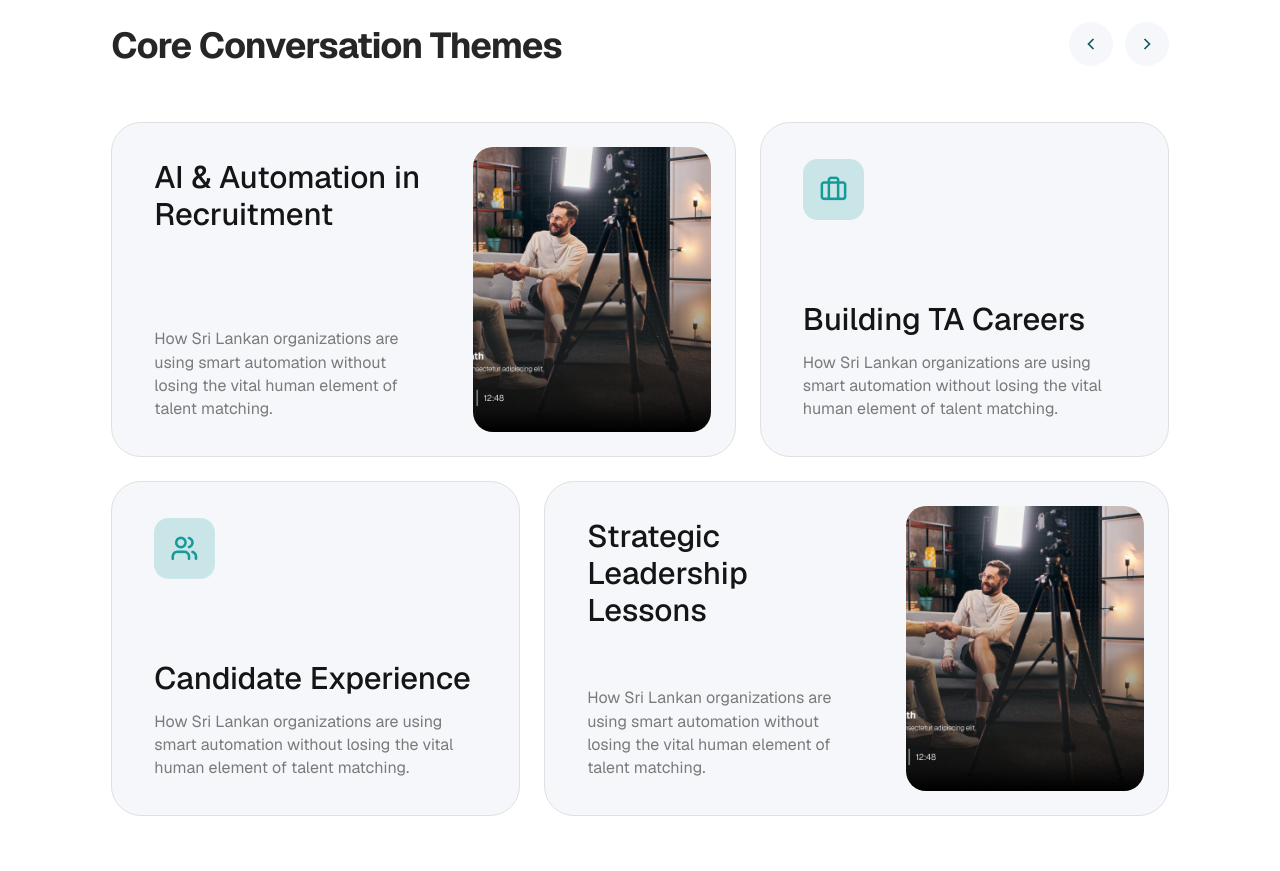
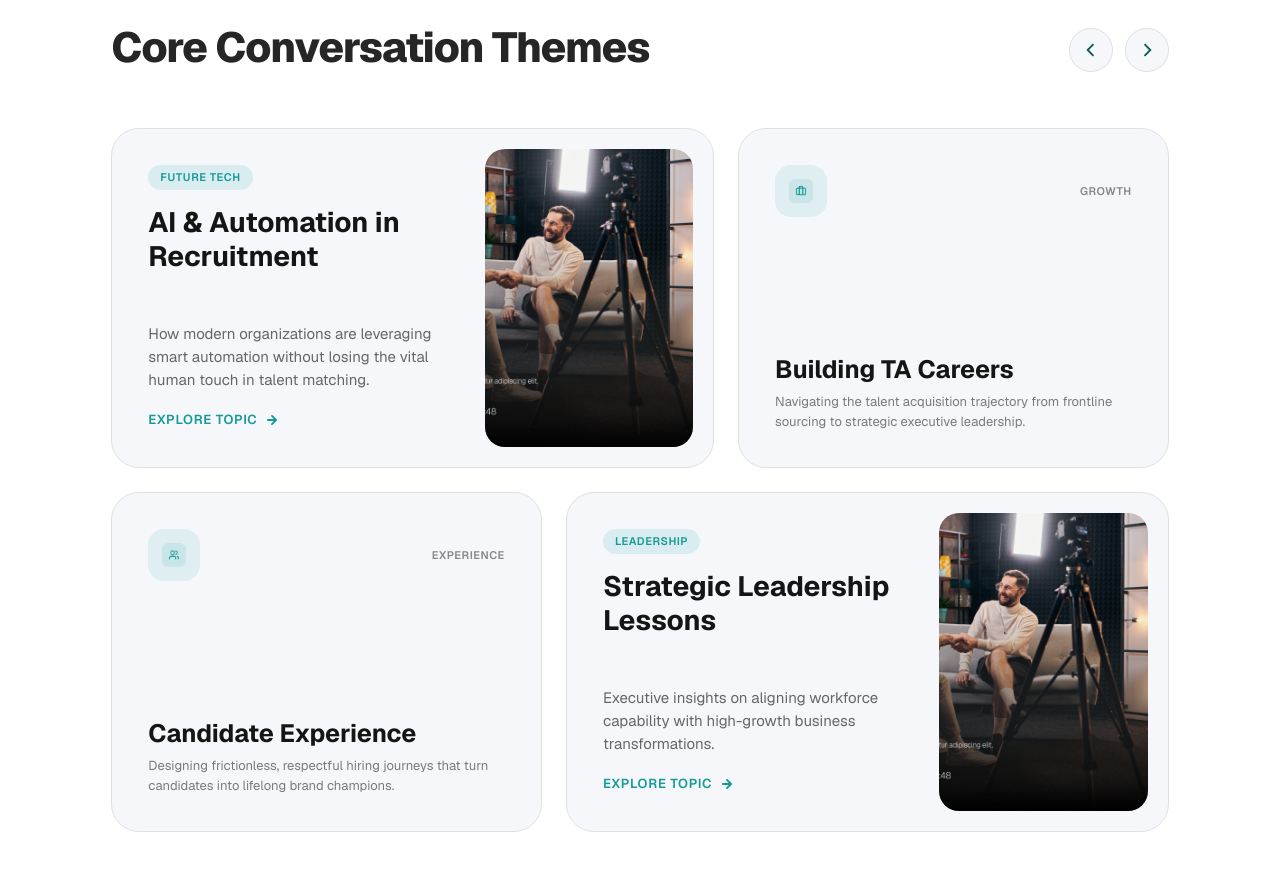
Before and after one commit to career141-dev/VOICE_OF_TALENT_LANDING, a Next.js app: page / in a window 1280 px wide. Shown: the part 3267-4138 px from the top of the page. Built offline with nearby package versions, Linux system fonts and the light colour scheme; a web font is replaced by a local one.

Commit message:
Upgrade CoreConversationThemes with smooth cubic-bezier accordion expansion, curated tags, and premium card hover effects

```diff
--- a/src/app/components/CoreConversationThemes.tsx
+++ b/src/app/components/CoreConversationThemes.tsx
@@ -1,8 +1,10 @@
 "use client";
 
 import React, { useRef, useState } from "react";
+import { motion } from "framer-motion";
 
 const topicImage = "/images/video.png";
+const arrowRightTeal = "/icons/arrow-right-teal.svg";
 
 type ThemeItem = {
   id: number;
@@ -10,6 +12,7 @@ type ThemeItem = {
   description: string;
   icon: string;
   image?: string;
+  tag: string;
 };
 
 const themes: ThemeItem[] = [
@@ -17,77 +20,82 @@ const themes: ThemeItem[] = [
     id: 1,
     title: "AI & Automation in Recruitment",
     description:
-      "How Sri Lankan organizations are using smart automation without losing the vital human element of talent matching.",
+      "How modern organizations are leveraging smart automation without losing the vital human touch in talent matching.",
     image: topicImage,
     icon: "/icons/career.png",
+    tag: "Future Tech",
   },
   {
     id: 2,
     title: "Building TA Careers",
     description:
-      "How Sri Lankan organizations are using smart automation without losing the vital human element of talent matching.",
+      "Navigating the talent acquisition trajectory from frontline sourcing to strategic executive leadership.",
     image: topicImage,
     icon: "/icons/career.png",
+    tag: "Growth",
   },
   {
     id: 3,
     title: "Candidate Experience",
     description:
-      "How Sri Lankan organizations are using smart automation without losing the vital human element of talent matching.",
+      "Designing frictionless, respectful hiring journeys that turn candidates into lifelong brand champions.",
     image: topicImage,
     icon: "/icons/people.png",
+    tag: "Experience",
   },
   {
     id: 4,
     title: "Strategic Leadership Lessons",
     description:
-      "How Sri Lankan organizations are using smart automation without losing the vital human element of talent matching.",
+      "Executive insights on aligning workforce capability with high-growth business transformations.",
     image: topicImage,
     icon: "/icons/people.png",
+    tag: "Leadership",
   },
 ];
 
 export default function CoreConversationThemes() {
   const sliderRef = useRef<HTMLDivElement>(null);
-  const [isSmallWidgetHovered, setIsSmallWidgetHovered] = useState(false);
+  const [hoveredRow1, setHoveredRow1] = useState<number | null>(null);
+  const [hoveredRow2, setHoveredRow2] = useState<number | null>(null);
 
   const scrollCards = (direction: "left" | "right") => {
     sliderRef.current?.scrollBy({
-      left: direction === "right" ? 400 : -400,
+      left: direction === "right" ? 360 : -360,
       behavior: "smooth",
     });
   };
 
   return (
     <section className="w-full overflow-hidden bg-white px-6 py-20 text-[#262626] md:px-12 lg:px-[8.7%] lg:py-28">
-      {/* Heading */}
-      <div className="mb-10 flex items-end justify-between gap-6 lg:mb-14">
+      {/* Header */}
+      <motion.div
+        initial={{ opacity: 0, y: 20 }}
+        whileInView={{ opacity: 1, y: 0 }}
+        viewport={{ once: true, amount: 0.3 }}
+        transition={{ duration: 0.6, ease: [0.22, 1, 0.36, 1] }}
+        className="mb-10 flex items-end justify-between gap-6 lg:mb-14"
+      >
         <div>
-          <span className="inline-flex items-center rounded-[123.833px] border-[1.238px] border-[rgba(21,154,153,0.20)] bg-[rgba(21,154,153,0.10)] px-[14.86px] py-[7.43px] font-['Geist'] text-[13.622px] font-semibold leading-normal uppercase text-[#159A99] mb-3">
+          <span className="inline-flex items-center rounded-[123.833px] border-[1.238px] border-[rgba(21,154,153,0.20)] bg-[rgba(21,154,153,0.10)] px-[14.86px] py-[7.43px] font-geist text-[13.622px] font-semibold leading-normal uppercase text-[#159A99] mb-3">
             Curated Topics
           </span>
 
-          <h2 className="mt-4 font-['Geist'] text-3xl font-bold tracking-tight md:text-4xl">
+          <h2 className="mt-3 font-geist text-3xl font-extrabold tracking-tight md:text-[42px] text-[#262626]">
             Core Conversation Themes
           </h2>
         </div>
 
+        {/* Navigation Arrows for Mobile Slider */}
         <div className="hidden items-center gap-3 md:flex">
           <button
             type="button"
             onClick={() => scrollCards("left")}
             aria-label="Previous themes"
-            className="flex h-11 w-11 items-center justify-center rounded-full bg-[#F5F7FA] text-[#0B5959] transition-colors hover:bg-[#e6eeee]"
+            className="flex h-11 w-11 items-center justify-center rounded-full border border-[#E0E0E0] bg-[#F5F7FA] text-[#0B5959] transition-all hover:bg-[#159A99] hover:text-white hover:border-[#159A99] active:scale-95"
           >
-            <svg
-              viewBox="0 0 24 24"
-              fill="none"
-              stroke="currentColor"
-              strokeWidth="2"
-              className="h-5 w-5"
-              aria-hidden="true"
-            >
-              <path d="M15 18l-6-6 6-6" />
+            <svg viewBox="0 0 24 24" fill="none" stroke="currentColor" strokeWidth="2.2" className="h-5 w-5 rotate-180">
+              <path d="M9 5l7 7-7 7" />
             </svg>
           </button>
 
@@ -95,94 +103,103 @@ export default function CoreConversationThemes() {
             type="button"
             onClick={() => scrollCards("right")}
             aria-label="Next themes"
-            className="flex h-11 w-11 items-center justify-center rounded-full bg-[#F5F7FA] text-[#0B5959] transition-colors hover:bg-[#e6eeee]"
+            className="flex h-11 w-11 items-center justify-center rounded-full border border-[#E0E0E0] bg-[#F5F7FA] text-[#0B5959] transition-all hover:bg-[#159A99] hover:text-white hover:border-[#159A99] active:scale-95"
           >
-            <svg
-              viewBox="0 0 24 24"
-              fill="none"
-              stroke="currentColor"
-              strokeWidth="2"
-              className="h-5 w-5"
-              aria-hidden="true"
-            >
-              <path d="M9 18l6-6-6-6" />
+            <svg viewBox="0 0 24 24" fill="none" stroke="currentColor" strokeWidth="2.2" className="h-5 w-5">
+              <path d="M9 5l7 7-7 7" />
             </svg>
           </button>
         </div>
-      </div>
+      </motion.div>
 
-      {/* Desktop grid */}
+      {/* ── Desktop Dynamic Accordion Grid ── */}
       <div className="hidden w-full flex-col gap-6 xl:flex">
-        {/* First row */}
+        {/* Row 1 (Items 0 and 1) */}
         <div className="flex w-full gap-6">
           <div
-            className={[
-              "min-w-0 transition-[flex] duration-700 ease-[cubic-bezier(0.22,1,0.36,1)]",
-              isSmallWidgetHovered ? "flex-[635]" : "flex-[970]",
-            ].join(" ")}
+            onMouseEnter={() => setHoveredRow1(0)}
+            onMouseLeave={() => setHoveredRow1(null)}
+            className={`min-w-0 transition-all duration-600 ease-[cubic-bezier(0.25,1,0.5,1)] ${
+              hoveredRow1 === 0
+                ? "flex-[1.65]"
+                : hoveredRow1 === 1
+                ? "flex-[0.85]"
+                : "flex-[1.4]"
+            }`}
           >
-            <ThemeCard
+            <PremiumThemeCard
               item={themes[0]}
-              variant={isSmallWidgetHovered ? "small" : "large"}
+              isExpanded={hoveredRow1 === 0 || (hoveredRow1 === null && true)}
             />
           </div>
 
           <div
-            onMouseEnter={() => setIsSmallWidgetHovered(true)}
-            onMouseLeave={() => setIsSmallWidgetHovered(false)}
-            className={[
-              "min-w-0 cursor-pointer transition-[flex] duration-700 ease-[cubic-bezier(0.22,1,0.36,1)]",
-              isSmallWidgetHovered ? "flex-[970]" : "flex-[635]",
-            ].join(" ")}
+            onMouseEnter={() => setHoveredRow1(1)}
+            onMouseLeave={() => setHoveredRow1(null)}
+            className={`min-w-0 transition-all duration-600 ease-[cubic-bezier(0.25,1,0.5,1)] ${
+              hoveredRow1 === 1
+                ? "flex-[1.65]"
+                : hoveredRow1 === 0
+                ? "flex-[0.85]"
+                : "flex-[1]"
+            }`}
           >
-            <ThemeCard
+            <PremiumThemeCard
               item={themes[1]}
-              variant={isSmallWidgetHovered ? "large" : "small"}
+              isExpanded={hoveredRow1 === 1}
             />
           </div>
         </div>
 
-        {/* Second row */}
+        {/* Row 2 (Items 2 and 3) */}
         <div className="flex w-full gap-6">
           <div
-            onMouseEnter={() => setIsSmallWidgetHovered(true)}
-            onMouseLeave={() => setIsSmallWidgetHovered(false)}
-            className={[
-              "min-w-0 cursor-pointer transition-[flex] duration-700 ease-[cubic-bezier(0.22,1,0.36,1)]",
-              isSmallWidgetHovered ? "flex-[970]" : "flex-[635]",
-            ].join(" ")}
+            onMouseEnter={() => setHoveredRow2(2)}
+            onMouseLeave={() => setHoveredRow2(null)}
+            className={`min-w-0 transition-all duration-600 ease-[cubic-bezier(0.25,1,0.5,1)] ${
+              hoveredRow2 === 2
+                ? "flex-[1.65]"
+                : hoveredRow2 === 3
+                ? "flex-[0.85]"
+                : "flex-[1]"
+            }`}
           >
-            <ThemeCard
+            <PremiumThemeCard
               item={themes[2]}
-              variant={isSmallWidgetHovered ? "large" : "small"}
+              isExpanded={hoveredRow2 === 2}
             />
           </div>
 
           <div
-            className={[
-              "min-w-0 transition-[flex] duration-700 ease-[cubic-bezier(0.22,1,0.36,1)]",
-              isSmallWidgetHovered ? "flex-[635]" : "flex-[970]",
-            ].join(" ")}
+            onMouseEnter={() => setHoveredRow2(3)}
+            onMouseLeave={() => setHoveredRow2(null)}
+            className={`min-w-0 transition-all duration-600 ease-[cubic-bezier(0.25,1,0.5,1)] ${
+              hoveredRow2 === 3
+                ? "flex-[1.65]"
+                : hoveredRow2 === 2
+                ? "flex-[0.85]"
+                : "flex-[1.4]"
+            }`}
           >
-            <ThemeCard
+            <PremiumThemeCard
               item={themes[3]}
-              variant={isSmallWidgetHovered ? "small" : "large"}
+              isExpanded={hoveredRow2 === 3 || (hoveredRow2 === null && true)}
             />
           </div>
         </div>
       </div>
 
-      {/* Tablet/mobile horizontal cards */}
+      {/* ── Tablet / Mobile Carousel ── */}
       <div
         ref={sliderRef}
-        className="flex snap-x snap-mandatory gap-5 overflow-x-auto pb-3 xl:hidden [-ms-overflow-style:none] [scrollbar-width:none] [&::-webkit-scrollbar]:hidden"
+        className="flex snap-x snap-mandatory gap-5 overflow-x-auto pb-4 xl:hidden [-ms-overflow-style:none] [scrollbar-width:none] [&::-webkit-scrollbar]:hidden"
       >
         {themes.map((item) => (
           <div
             key={item.id}
-            className="w-[320px] shrink-0 snap-start sm:w-[480px]"
+            className="w-[300px] sm:w-[420px] shrink-0 snap-start"
           >
-            <ThemeCard item={item} variant={item.image ? "large" : "small"} />
+            <PremiumThemeCard item={item} isExpanded={true} />
           </div>
         ))}
       </div>
@@ -190,76 +207,101 @@ export default function CoreConversationThemes() {
   );
 }
 
-function ThemeCard({
+function PremiumThemeCard({
   item,
-  variant,
+  isExpanded,
 }: {
   item: ThemeItem;
-  variant: "large" | "small";
+  isExpanded: boolean;
 }) {
-  const isLarge = variant === "large";
-
   return (
-    <article
-      className={[
-        "group relative flex h-[335px] w-full overflow-hidden rounded-[29.98px] border-[1.62px] border-[#E0E0E0] bg-[#F5F7FA]",
-        "transition-all duration-500 ease-out hover:-translate-y-1 hover:shadow-lg",
-        isLarge ? "flex-row" : "flex-col",
-      ].join(" ")}
+    <div
+      className={`
+        group
+        relative
+        flex
+        h-[340px]
+        w-full
+        overflow-hidden
+        rounded-[28px]
+        border
+        border-[#E0E0E0]
+        bg-[#F5F7FA]
+        cursor-pointer
+        transition-all
+        duration-500
+        ease-[cubic-bezier(0.25,1,0.5,1)]
+        hover:border-[#159A99]/50
+        hover:shadow-[0_20px_40px_-15px_rgba(21,154,153,0.18)]
+        hover:-translate-y-1
+        ${isExpanded ? "flex-row" : "flex-col"}
+      `}
     >
-      {isLarge ? (
-        <>
-          <div className="flex min-w-0 flex-1 flex-col justify-between p-8 lg:px-[42px] lg:py-[36px]">
-            <h3 className="max-w-[340px] font-['Geist'] text-2xl font-medium leading-[1.2] text-[#151515] lg:text-[31px]">
+      {isExpanded ? (
+        /* ── Wide Expanded Card Layout ── */
+        <div className="flex w-full h-full justify-between">
+          <div className="flex min-w-0 flex-1 flex-col justify-between p-7 lg:p-9">
+            <div>
+              <div className="flex items-center gap-3 mb-4">
+                <span className="inline-flex items-center rounded-full bg-[rgba(21,154,153,0.12)] px-3 py-1 text-[11px] font-semibold text-[#159A99] uppercase tracking-wider font-geist">
+                  {item.tag}
+                </span>
+              </div>
+              <h3 className="font-geist text-[24px] lg:text-[28px] font-bold leading-[1.2] text-[#151515] group-hover:text-[#159A99] transition-colors">
                 {item.title}
               </h3>
+            </div>
 
-            <p className="mt-8 max-w-[380px] font-['Geist'] text-sm leading-[1.45] text-[#7A7A7A] lg:mt-0 lg:text-[16px]">
+            <div>
+              <p className="font-geist text-[14px] lg:text-[15px] leading-[1.55] text-[#666] line-clamp-3 mb-4">
                 {item.description}
               </p>
+
+              <div className="inline-flex items-center gap-2 font-geist text-[13px] font-semibold uppercase text-[#159A99] tracking-wider transition-all group-hover:gap-3">
+                EXPLORE TOPIC
+                <img src={arrowRightTeal} alt="" className="h-3.5 w-3.5 object-contain" />
+              </div>
+            </div>
           </div>
 
-          <div className="relative w-[42%] shrink-0 p-6 pl-0">
-            <div className="h-full w-full overflow-hidden rounded-[20px]">
-              {item.image ? (
+          {/* Right Image Container */}
+          <div className="relative w-[38%] shrink-0 p-5 pl-0 hidden sm:block">
+            <div className="h-full w-full overflow-hidden rounded-[20px] relative">
               <img
-                  src={item.image}
+                src={item.image || topicImage}
                 alt={item.title}
-                  className="h-full w-full object-cover transition-transform duration-500 group-hover:scale-105"
+                className="h-full w-full object-cover transition-transform duration-700 ease-out group-hover:scale-108"
               />
+              <div className="absolute inset-0 bg-gradient-to-t from-black/40 via-transparent to-transparent opacity-60 group-hover:opacity-30 transition-opacity" />
+            </div>
+          </div>
+        </div>
       ) : (
-                <div className="flex h-full w-full items-center justify-center bg-[rgba(21,154,153,0.10)]">
+        /* ── Compact Card Layout ── */
+        <div className="flex h-full w-full flex-col justify-between p-7 lg:p-9">
+          <div className="flex items-center justify-between">
+            <div className="flex h-[52px] w-[52px] items-center justify-center rounded-[16px] bg-[rgba(21,154,153,0.10)] transition-all group-hover:bg-[#159A99] group-hover:scale-105">
               <img
                 src={item.icon}
                 alt=""
-                    className="h-12 w-12 object-contain"
+                className="h-6 w-6 object-contain transition-all group-hover:brightness-0 group-hover:invert"
               />
             </div>
-              )}
-            </div>
-          </div>
-        </>
-      ) : (
-        <div className="flex h-full w-full flex-col justify-between p-8 lg:px-[42px] lg:py-[36px]">
-          <div className="flex h-[60.7px] w-[60.7px] items-center justify-center rounded-[14px] bg-[rgba(21,154,153,0.10)]">
-            <img
-              src={item.icon}
-              alt=""
-              className="object-contain"
-            />
+            <span className="text-[11px] font-semibold text-[#888] uppercase tracking-wider font-geist">
+              {item.tag}
+            </span>
           </div>
 
           <div>
-            <h3 className="mb-3 font-['Geist'] text-2xl font-medium leading-[1.2] text-[#151515] lg:text-[31px]">
+            <h3 className="mb-2 font-geist text-[22px] lg:text-[25px] font-bold leading-[1.2] text-[#151515] group-hover:text-[#159A99] transition-colors">
               {item.title}
             </h3>
-
-            <p className="max-w-[455px] font-['Geist'] text-sm leading-[1.45] text-[#7A7A7A] lg:text-[16px]">
+            <p className="font-geist text-[13px] leading-[1.5] text-[#7A7A7A] line-clamp-2">
               {item.description}
             </p>
           </div>
         </div>
       )}
-    </article>
+    </div>
   );
 }
```
Lines whose indentation alone changed are shown as unchanged.
